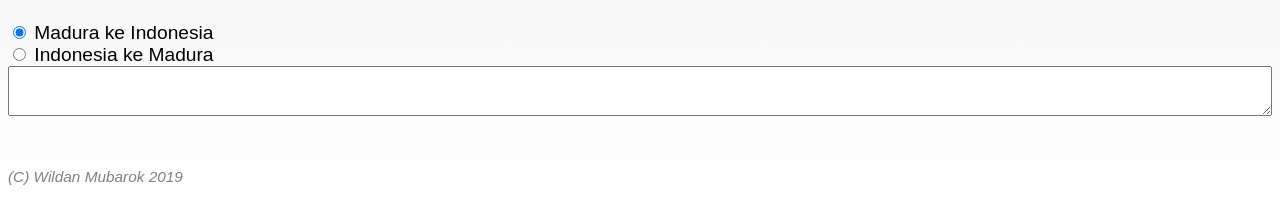
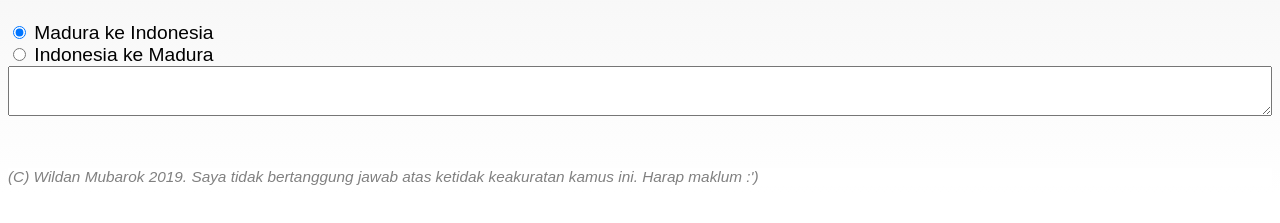
Before and after one commit to willnode/madura, a website: page index.html in a window 1280 px wide. Shown: the part 73-296 px from the top of the page. Drawn offline with nearby package versions, Linux system fonts and the light colour scheme.

Commit message:
Foot warning :")

```diff
--- a/index.html
+++ b/index.html
@@ -21,7 +21,7 @@
 		<div id="highlight"></div>
 		<div id="result"></div>
 	</div>
-	<div class="foot"><i>(C) Wildan Mubarok 2019</i></div>
+	<div class="foot"><i>(C) Wildan Mubarok 2019. Saya tidak bertanggung jawab atas ketidak keakuratan kamus ini. Harap maklum :')</i></div>
 	<script src="https://code.jquery.com/jquery-3.3.1.min.js"></script>
 	<script src="util.js"></script>
 	<script src="main.js"></script>
```
